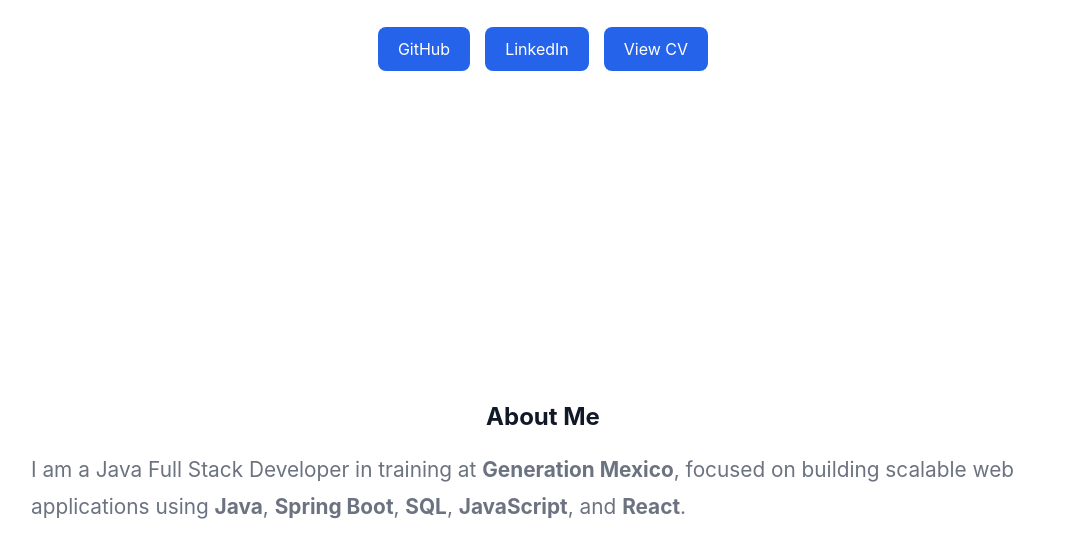
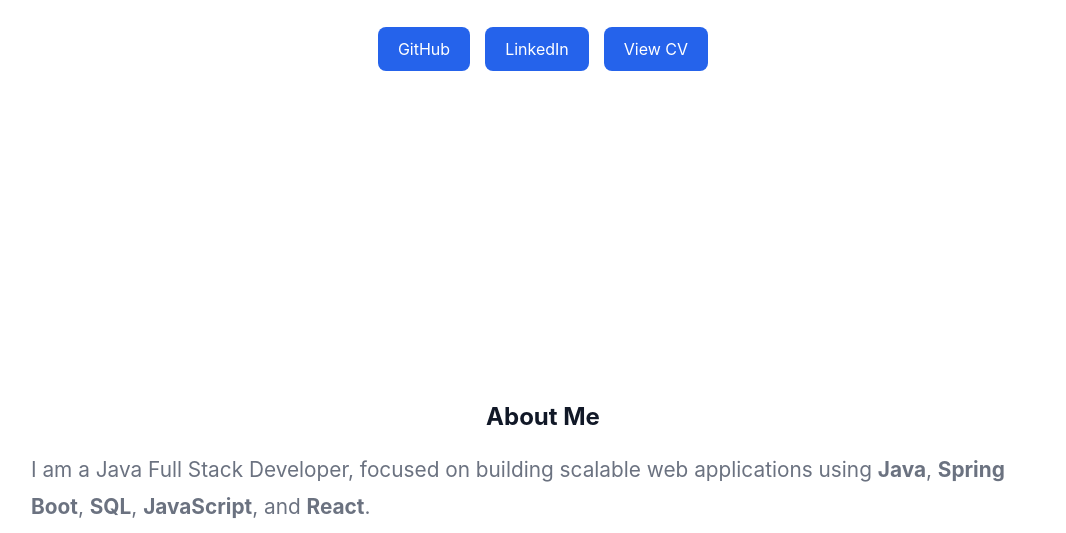
Before and after one commit to ErickCruz1/erickcruz1.github.io, a plain HTML site: page index.html in a window 1280 px wide. Shown: the part 419-952 px from the top of the page, without its empty margins (97-1163 px from the left). Drawn offline with Linux system fonts and the light colour scheme.

Commit message:
Style: mejora visual

```diff
--- a/index.html
+++ b/index.html
@@ -56,8 +56,7 @@ href="https://cdnjs.cloudflare.com/ajax/libs/font-awesome/6.5.1/css/all.min.css"
     <h2>About Me</h2>
 
     <p>
-    I am a Java Full Stack Developer in training at
-    <strong>Generation Mexico</strong>, focused on building scalable web applications using
+    I am a Java Full Stack Developer, focused on building scalable web applications using
     <strong>Java</strong>,
     <strong>Spring Boot</strong>,
     <strong>SQL</strong>,
```
